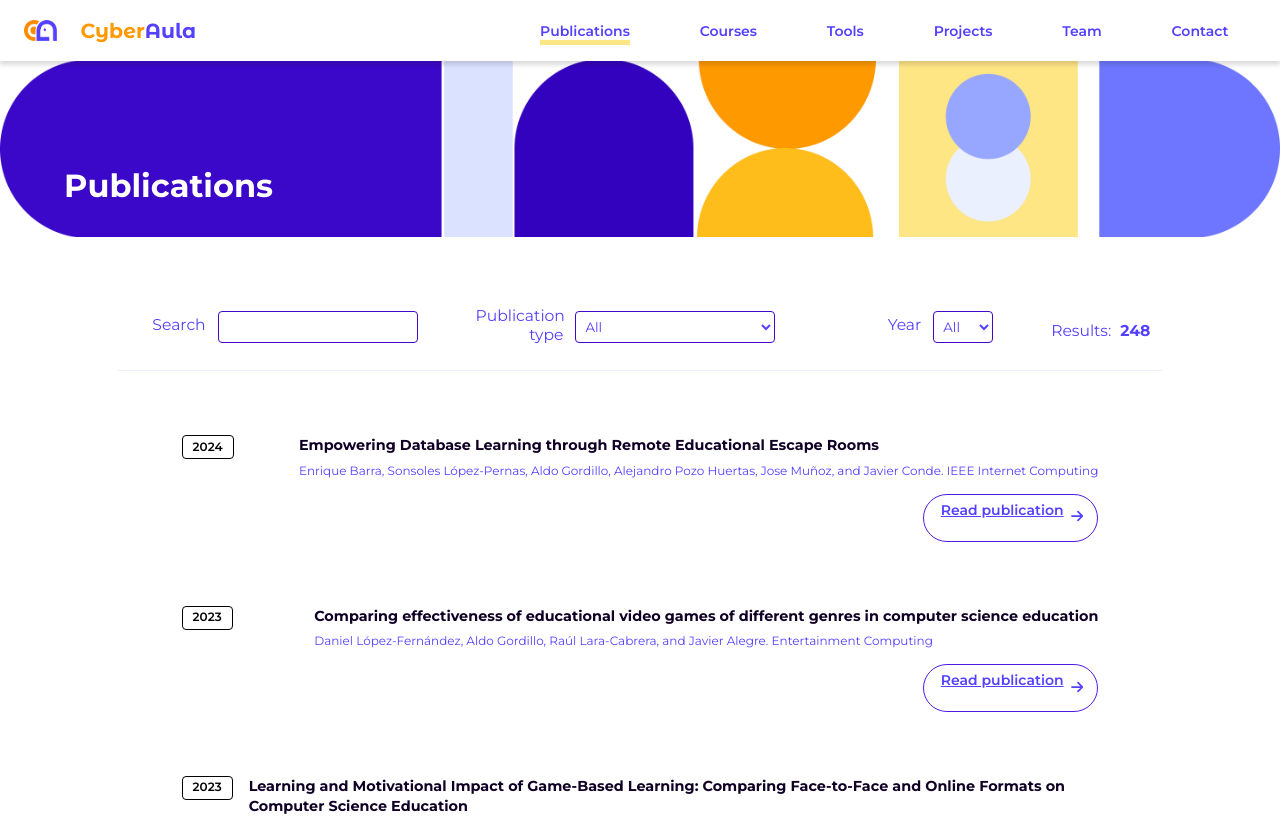
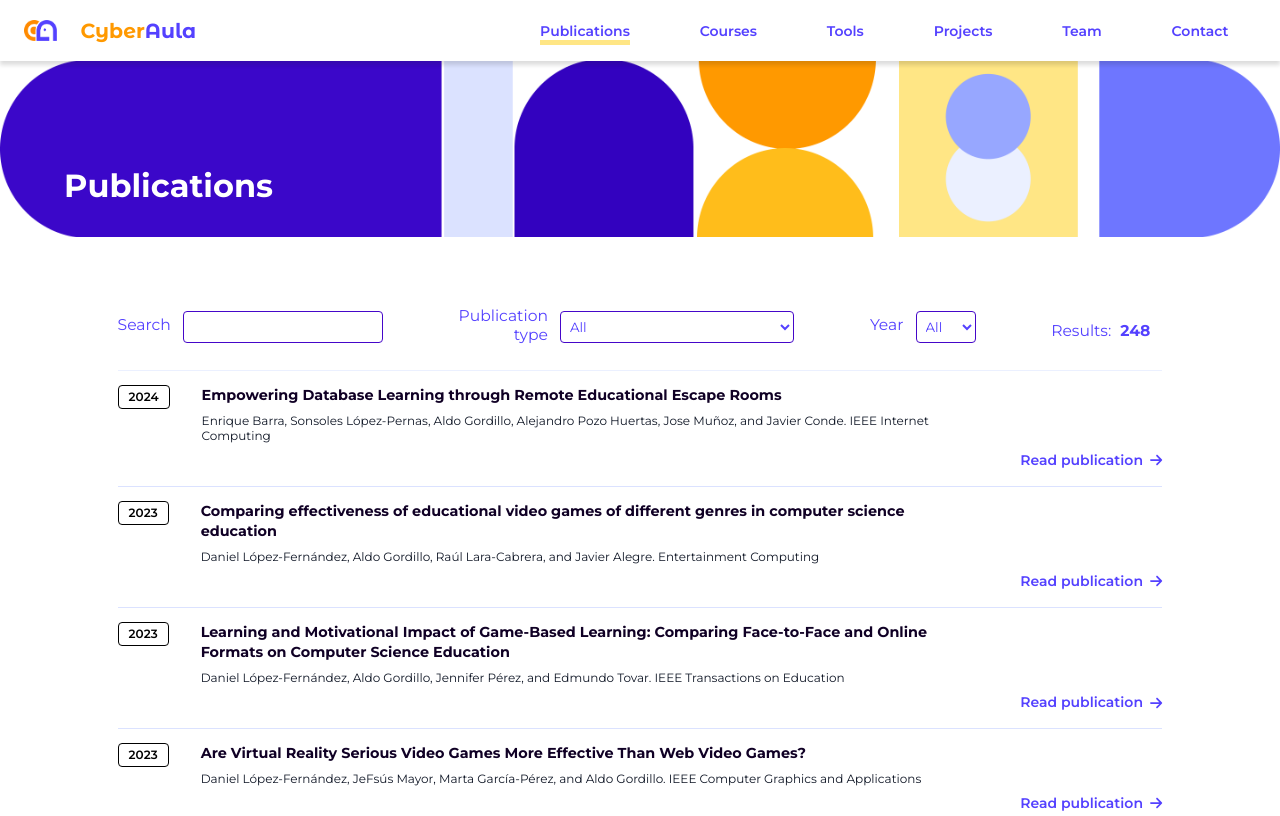
Before and after one commit to CyberAula/cyberaula.github.io, a Next.js app: page /research in a window 1280 px wide. Shown: the top 816 px of the page. Built offline with nearby package versions, Linux system fonts and the light colour scheme.

Commit message:
Ultimos cambios de maquetación página publicaciones, responsive

```diff
--- a/app/research/page.js
+++ b/app/research/page.js
@@ -91,7 +91,6 @@ export default function Research() {
               changeSearch={(search) => setState({ ...state, search: search })}
               changeYear={(year) => setState({ ...state, year: year })}
               changeType={(type) => setState({ ...state, type: type })}
-
               //número de resultados de búsqueda
               results={
                 papersFiltered instanceof Array ? papersFiltered.length : 0
@@ -111,13 +110,13 @@ export default function Research() {
                           <div className="paper_title">
                             <h4>{title}</h4>
                           </div>
-                          <div
-
-                            className="paper_subtitle"
-                          >{author}. {journal}</div>
+                          <div className="paper_subtitle">
+                            {author}. {journal}
+                          </div>
                         </div>
                       </div>
-                      <div className="links">
+                      <div className="links text-nowrap">
+
                         <a rel="noopener noreferrer" target="_blank" href={doi}>
                           {" "}
                           <p>Read publication </p>
--- a/app/sass/lib/_mixins.sass
+++ b/app/sass/lib/_mixins.sass
@@ -40,3 +40,12 @@
     border: 1px solid $ca-blue-700
     border-radius: 24px
     padding: 0.5rem 1.2rem 0.7rem 1.4rem
+    transition: 200ms ease-in-out
+    &:hover
+        color: white
+        transition: 200ms ease-in-out
+        background-color: $ca-blue-600
+    &:active
+        color: white
+        transition: 200ms ease-in-out
+        background-color: $ca-blue-600
--- a/app/sass/partials/_publications.sass
+++ b/app/sass/partials/_publications.sass
@@ -1,6 +1,5 @@
 @import "../lib/_mixins.sass"
 @import "../lib/_variables.sass"
-
 
 
 @media (min-width: 150px)
@@ -42,22 +41,23 @@
         display: flex
         flex-wrap: wrap
         padding-bottom: $spacing_sm
-        border-bottom: solid 1px $ca-blue-100
+        border-bottom: solid 1px $ca-blue-200
         justify-content: left
         .filter
             font-size: 1.1rem
             margin: 0 0.8rem 0.8rem 0
+            width: 100%
             label
                 display: flex
                 width: 100%
                 padding-right: 12px
                 margin-bottom: 0.4rem
-
+                width: 100%
             select,
             input
                 padding: 5px
                 margin-right: 0.3rem
-                width: 200px
+                width: 100%
                 height: 32px
                 option
                 background-color: white
@@ -74,20 +74,23 @@
             background-color: red
             label
                 width: 100px
+    #filter_year
+        width: auto
     .papers
         display: flex
         flex-direction: column
         padding-left: 0px
         .paper
-            margin: $spacing_sm 0
+            padding: $spacing_sm 0
             display: flex
             flex-direction: column
-            border-bottom: $ca-blue-600
+            border-bottom: $ca-blue-200 1px solid
+
         .paper_main
             display: flex
             flex-direction: column
             justify-content: space-between
-            gap: $spacing_sm
+            gap: $spacing_xsm
             .paper_date
                 display: flex
                 h5
@@ -105,7 +108,8 @@
 
             .paper_subtitle
                 //padding-bottom: $spacing_md
-
+                @apply text-gray-900
+                margin-bottom: $spacing_xsm
             .paper_doi
                 font-weight: 600
 
@@ -115,23 +119,26 @@
             //gap: $spacing_xsm
             align-content: center
             justify-content: left
+            margin-top: 0.6rem
 
             a
                 @include big-border-button-blue
                 display: flex
                 align-content: center
-                margin-top: $spacing_sm
+                //margin-top: $spacing_sm
+
             p
                 font-weight: 600
             svg
                 align-self: center
                 margin-left: 0.6rem
-@media (min-width: 600px)
+@media (min-width: 640px)
     .research
         .filters
             text-align: right
             display: flex
             flex-wrap: wrap
+            gap: 4px
             padding-bottom: $spacing_sm
             border-bottom: solid 1px $ca-blue-100
             justify-content: space-between
@@ -142,37 +149,38 @@
                 font-size: 1.3rem
                 margin: 0
                 height: 42px
+                width: auto
                 label
                     display: inline-block
                     width: 100px
                     padding-right: 12px
+                input
+                    width: 200px
             .research_results
                 font-size: 1.3rem
     .papers
         display: flex
         flex-direction: column
-        gap: $spacing_md
-        padding-left: $spacing_xl
-        padding-right: $spacing_xl
-
-        .paper
-        margin-top: $spacing_lg
+        gap: $spacing_xsm
         display: flex
         flex-direction: column
-        padding-left: $spacing_xl
-        padding-right: $spacing_xl
+        padding: $spacing_xsm 0 $spacing_sm 0
+        .paper
+            padding: 6px 0 $spacing_sm 0
+
+
 
         .paper_main
             display: flex
             flex-direction: row
-            justify-content: space-between
+            justify-content: left
+            gap: $spacing_md
             .paper_date
                 h5
                     @include border-tag
 
             .paper_content
-                //gap: $spacing_md
-                //flex-grow: 1
+                width:100%
 
 
             .paper_title
@@ -185,13 +193,27 @@
                 font-weight: 600
 
         .links
-            a
+
             display: flex
             flex-direction: row
             //gap: $spacing_xsm
-            align-content: center
-            justify-content: right
-
+            align-content: flex-end
+            justify-content: flex-end
+            flex-wrap: wrap
+            margin: 0
             p
                 font-weight: 600
-                text-decoration: underline
+                margin: 0
+            a
+                display: flex
+
+@media (min-width: 900px)
+    .filters
+        .filter
+            label
+                width: auto !important
+    .papers
+        .paper
+            .paper_main
+                .paper_content
+                    width:70%
--- a/components/ResearchFilter.js
+++ b/components/ResearchFilter.js
@@ -31,7 +31,7 @@ export default function Filters (props) {
 					<option key={"conference"} value={"paper-conference"}>Conference proceedings</option>
 				</select>
 			</div>
-			<div className="filter">
+			<div className="filter" id="filter_year">
 				<label htmlFor="year">Year</label>
 				<select id="year" name="year" onChange={(e)=>props.changeYear(e.target.value === "all" ? undefined: e.target.value)}>
 					<option key={"all"} value={"all"}>All</option>
```
